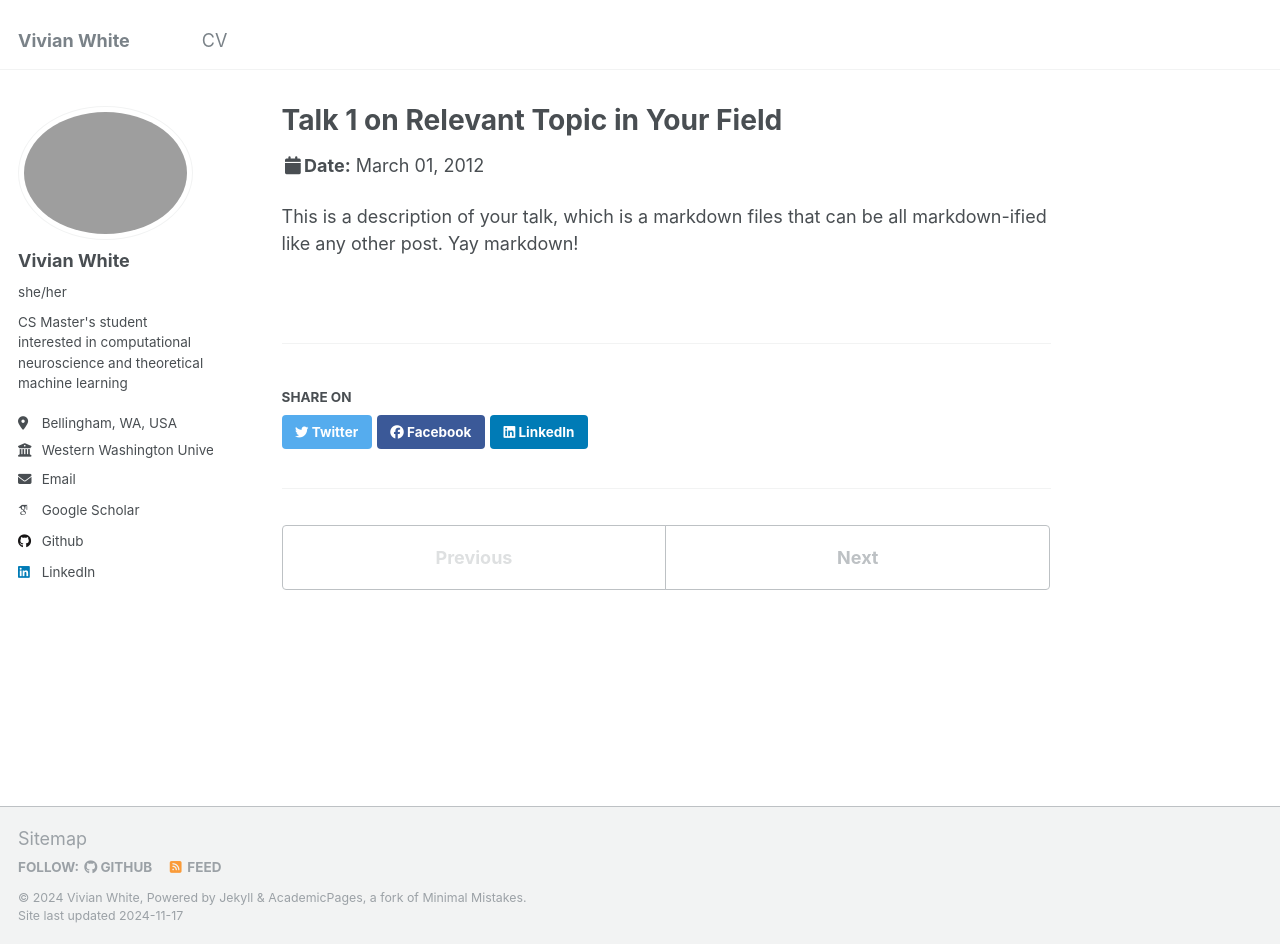
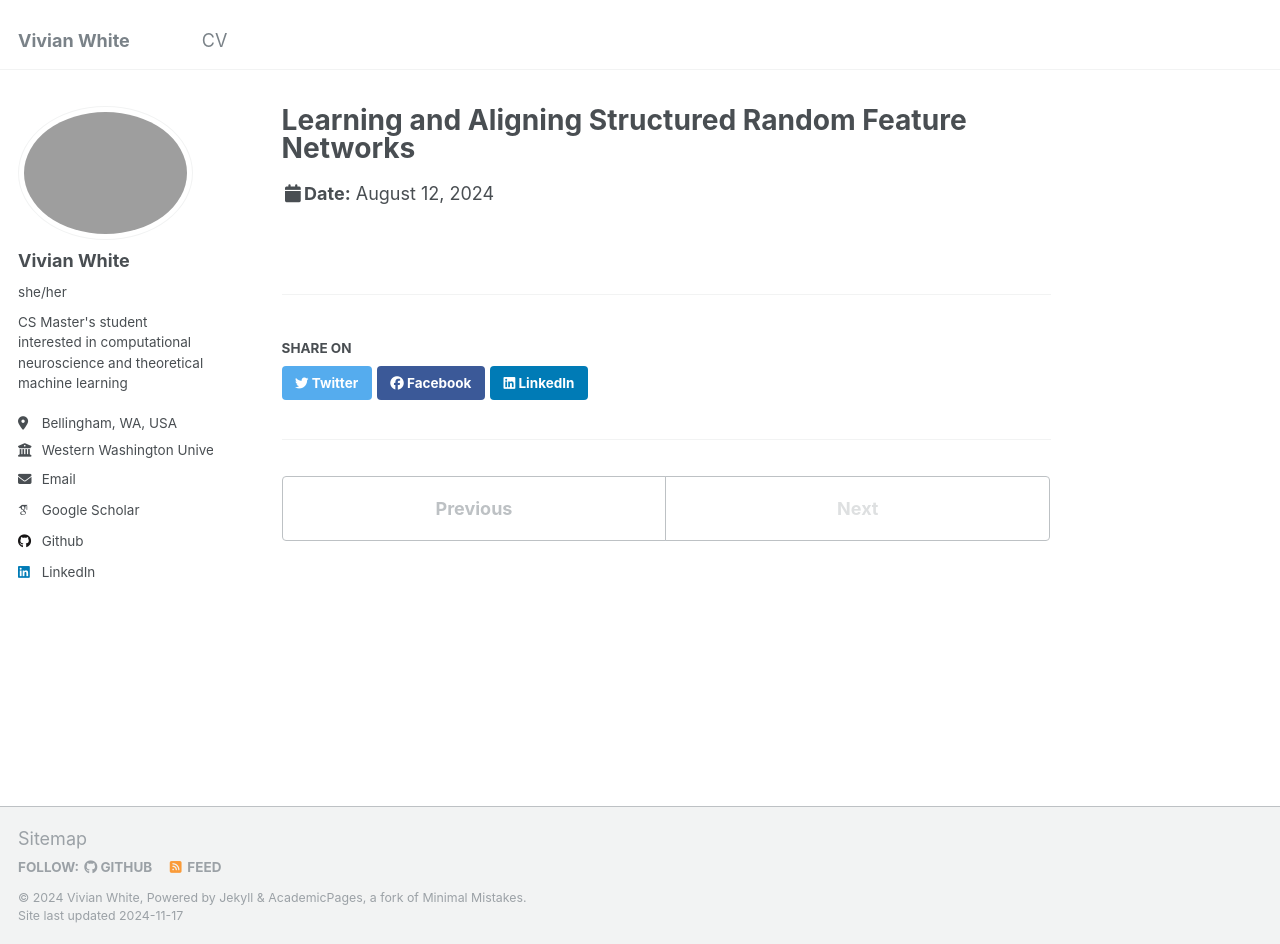
Before and after one commit to vivianwhite/vivianwhite.github.io, a Jekyll site: the page built from _talks/2012-03-01-talk-1.md, in a window 1280 px wide and 944 px high. Built offline with Jekyll 4.4.1, drawn with Linux system fonts in a browser that asks for light colours; some web fonts are replaced.

Commit message:
Update 2012-03-01-talk-1.md

```diff
--- a/_talks/2012-03-01-talk-1.md
+++ b/_talks/2012-03-01-talk-1.md
@@ -1,11 +1,8 @@
 ---
-title: "Talk 1 on Relevant Topic in Your Field"
+title: "Learning and Aligning Structured Random Feature Networks"
 collection: talks
 type: "Talk"
-permalink: /talks/2012-03-01-talk-1
-venue: "UC San Francisco, Department of Testing"
-date: 2012-03-01
-location: "San Francisco, California"
+venue: "NeuroAI Workshop, University of Oregon"
+date: 2024-08-12
+location: "Eugene, Oregon"
 ---
-
-This is a description of your talk, which is a markdown files that can be all markdown-ified like any other post. Yay markdown!
```
